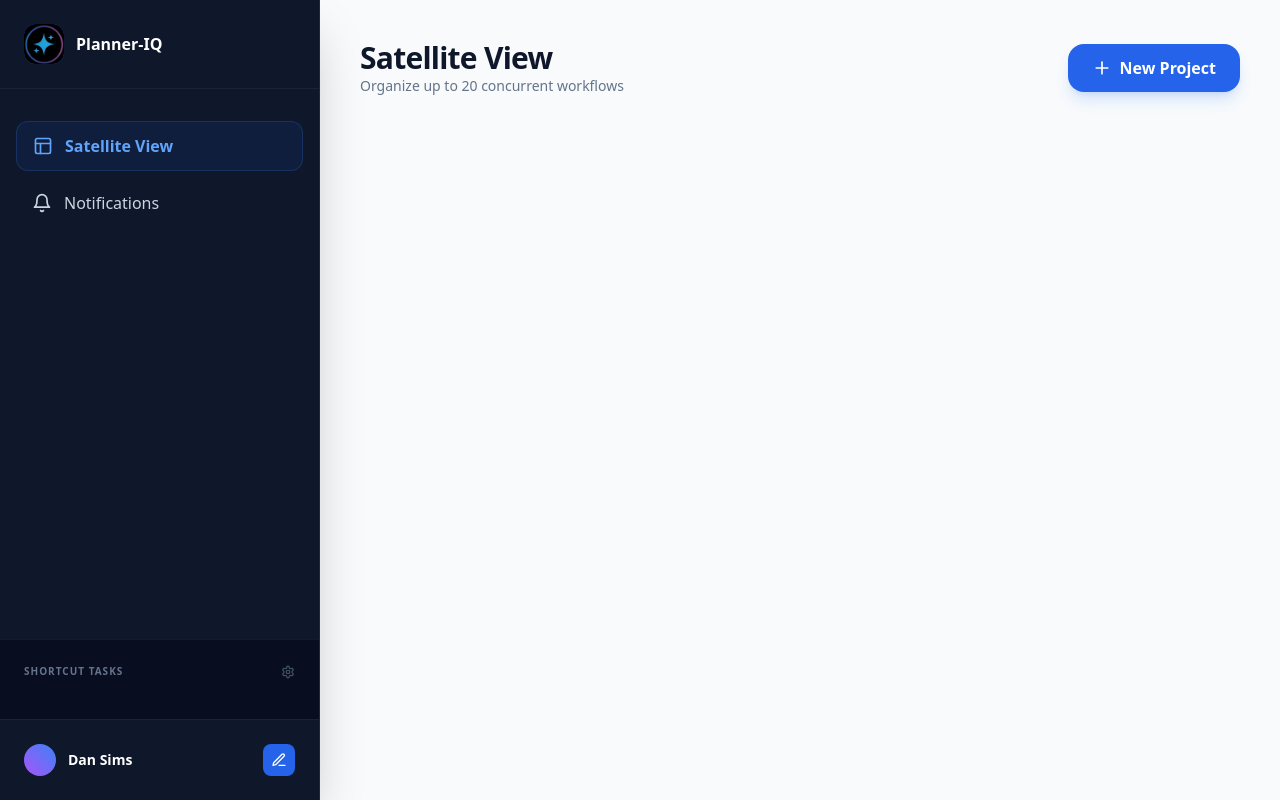
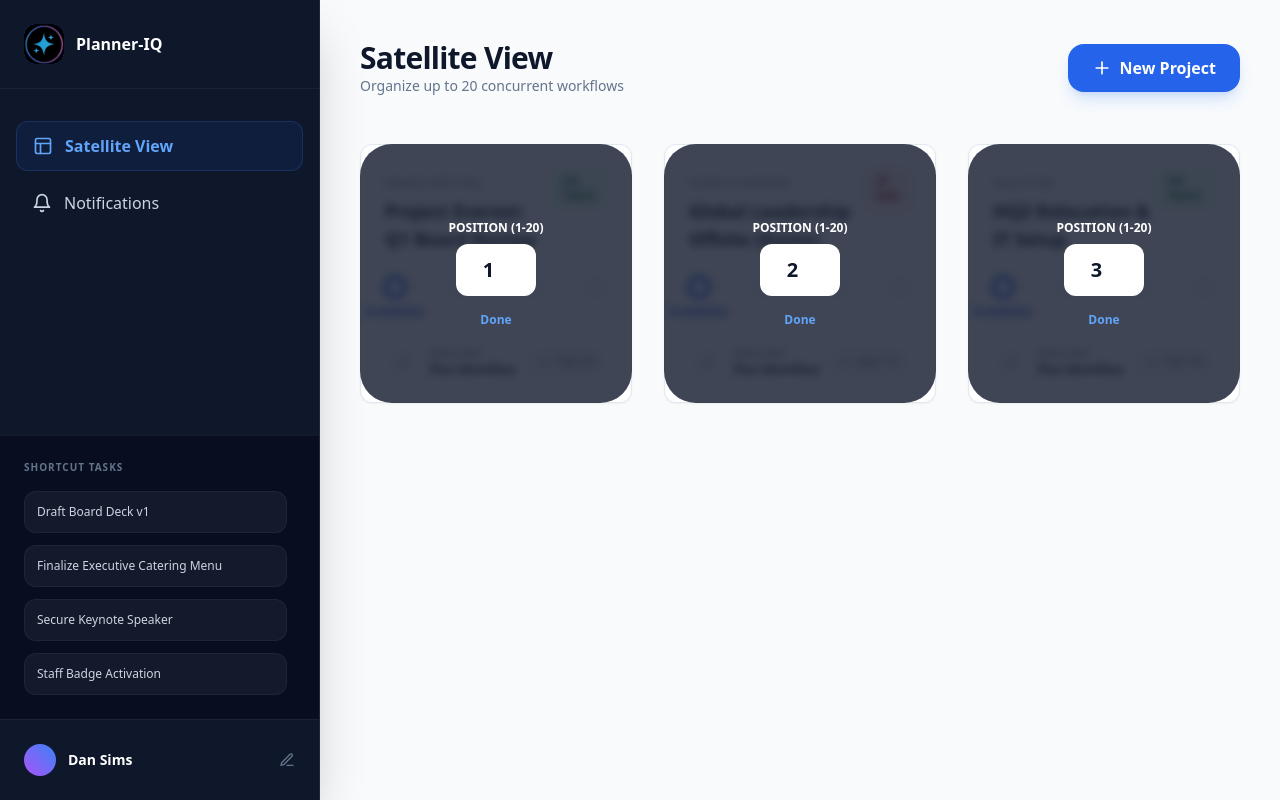
Before and after one commit to dansims2024-afk/Planner-IQ, a Next.js app: page / in a window 1280 px wide. Both pictures are taken after a click on the button 279 px from the left and 760 px from the top of the page. Built offline with nearby package versions, Linux system fonts and the light colour scheme.

Commit message:
Update Dashboard.jsx

```diff
--- a/src/components/Dashboard.jsx
+++ b/src/components/Dashboard.jsx
@@ -1,9 +1,65 @@
 "use client";
 
 import React, { useState, useEffect } from 'react';
-import { Layout, CheckCircle2, Plus, X, Clock, Settings, Search, Bell, Edit3, Link, ExternalLink } from 'lucide-react';
+import { Layout, CheckCircle2, Plus, X, Settings, Search, Bell, Edit3, Link, ExternalLink } from 'lucide-react';
 import Image from 'next/image';
 import ProjectCard from './ProjectCard';
+
+// --- ELITE ADMIN SAMPLES (HYDRATED WITH RESOURCE SLOTS) ---
+const ELITE_SAMPLES = [
+  {
+    id: 301,
+    title: "Project Everest: Q1 Board Review",
+    type: "Board Meeting",
+    status: "On Track",
+    deadline: "Feb 20",
+    lastUpdated: "Just now",
+    order: 1,
+    phases: [
+      { id: 1, name: "Preparation", tasks: [
+        { id: 3011, text: "Collate Dept. Executive Summaries", completed: true, resources: [{id: 1, type: 'file', value: 'CEO_Summary_V2.pdf'}] },
+        { id: 3012, text: "Audit Q4 Financial Statements", completed: true, resources: [{id: 2, type: 'link', value: 'https://finance.portal/q4'}] },
+        { id: 3013, text: "Draft Board Deck v1", completed: false, resources: [] }
+      ]},
+      { id: 2, name: "Logistics", tasks: [
+        { id: 3014, text: "Confirm Director Travel & Hotel", completed: true, resources: [{id: 3, type: 'file', value: 'Travel_Manifest.xlsx'}] },
+        { id: 3015, text: "Finalize Executive Catering Menu", completed: false, resources: [] }
+      ]}
+    ]
+  },
+  {
+    id: 302,
+    title: "Global Leadership Offsite (Kyoto)",
+    type: "Event Planning",
+    status: "At Risk",
+    deadline: "Mar 15",
+    lastUpdated: "Yesterday",
+    order: 2,
+    phases: [
+      { id: 1, name: "Strategic Planning", tasks: [
+        { id: 3021, text: "Venue Site Selection & RFP", completed: true, resources: [{id: 4, type: 'link', value: 'https://kyoto-conventions.jp/rfp'}] },
+        { id: 3022, text: "Define Key Learning Objectives", completed: true, resources: [] },
+        { id: 3023, text: "Secure Keynote Speaker", completed: false, resources: [] }
+      ]}
+    ]
+  },
+  {
+    id: 303,
+    title: "HQ2 Relocation & IT Setup",
+    type: "Facilities",
+    status: "On Track",
+    deadline: "Feb 18",
+    lastUpdated: "2 mins ago",
+    order: 3,
+    phases: [
+      { id: 1, name: "Planning", tasks: [{ id: 3031, text: "Floor Plan Approval", completed: true, resources: [{id: 5, type: 'file', value: 'Blueprints_Final.dwg'}] }] },
+      { id: 4, name: "Launch", tasks: [
+        { id: 3034, text: "Network Stress Test", completed: true, resources: [] },
+        { id: 3035, text: "Staff Badge Activation", completed: false, resources: [] }
+      ]}
+    ]
+  }
+];
 
 export default function Dashboard() {
   const [projects, setProjects] = useState([]);
@@ -14,8 +70,11 @@ export default function Dashboard() {
 
   useEffect(() => {
     const saved = localStorage.getItem('planner_iq_projects');
-    if (saved) {
-      // Sort projects by their 'order' property before setting state
+    // If the data is empty or missing the new 'resources' structure, reload samples
+    if (!saved || !saved.includes('resources')) {
+      localStorage.setItem('planner_iq_projects', JSON.stringify(ELITE_SAMPLES));
+      setProjects(ELITE_SAMPLES);
+    } else {
       const sorted = JSON.parse(saved).sort((a, b) => (a.order || 0) - (b.order || 0));
       setProjects(sorted);
     }
@@ -44,32 +103,25 @@ export default function Dashboard() {
            <div className="flex items-center gap-3 px-4 py-3 rounded-xl hover:bg-white/5 transition-all cursor-pointer"><Bell size={20}/> Notifications</div>
         </nav>
 
-        {/* --- NEW: OUTLOOK-STYLE SHORTCUT TASK LIST --- */}
+        {/* --- OUTLOOK-STYLE SHORTCUT TASK LIST --- */}
         <div className="mt-auto p-6 border-t border-white/5 bg-slate-950/50">
           <div className="flex items-center justify-between mb-4">
             <h3 className="text-[10px] font-bold uppercase tracking-widest text-slate-500">Shortcut Tasks</h3>
-            <Settings size={14} className="text-slate-600 hover:text-white cursor-pointer"/>
           </div>
-          <div className="space-y-3 max-h-64 overflow-y-auto pr-2 custom-scrollbar">
+          <div className="space-y-3 max-h-64 overflow-y-auto pr-2">
             {projects.flatMap(p => p.phases.flatMap(ph => ph.tasks.filter(t => !t.completed).slice(0,1))).map(task => (
-              <div key={task.id} className="group flex items-start gap-3 p-3 rounded-xl bg-white/5 border border-white/5 hover:border-blue-500/50 transition-all">
-                <div className="w-4 h-4 rounded border border-slate-700 mt-0.5" />
-                <div className="flex-1 overflow-hidden">
-                  <p className="text-xs font-medium text-slate-300 truncate">{task.text}</p>
-                  <Link href={`/project/${projects.find(p => p.phases.some(ph => ph.tasks.includes(task)))?.id}`} className="text-[9px] text-blue-500 flex items-center gap-1 mt-1 opacity-0 group-hover:opacity-100 transition-opacity">
-                    Jump to Task <ExternalLink size={8}/>
-                  </Link>
-                </div>
+              <div key={task.id} className="group p-3 rounded-xl bg-white/5 border border-white/5 hover:border-blue-500/50 transition-all">
+                <p className="text-xs font-medium text-slate-300 truncate">{task.text}</p>
               </div>
             ))}
           </div>
         </div>
 
-        <div className="p-4 border-t border-white/5 bg-slate-900">
-          <div className="flex items-center gap-3 p-2 rounded-xl hover:bg-white/5 transition-colors">
+        <div className="p-4 border-t border-white/5">
+          <div className="flex items-center gap-3 p-2">
             <div className="w-8 h-8 rounded-full bg-gradient-to-tr from-purple-500 to-blue-500" />
             <div className="flex-1 text-sm font-semibold text-white">Dan Sims</div>
-            <button onClick={() => setIsEditMode(!isEditMode)} className={`p-2 rounded-lg transition-colors ${isEditMode ? 'bg-blue-600 text-white' : 'text-slate-500 hover:bg-white/5'}`}>
+            <button onClick={() => setIsEditMode(!isEditMode)} className="text-slate-500 hover:text-white transition-colors">
               <Edit3 size={16}/>
             </button>
           </div>
@@ -90,16 +142,15 @@ export default function Dashboard() {
             <div key={p.id} className="relative group">
               <ProjectCard project={p} />
               {isEditMode && (
-                <div className="absolute inset-0 bg-slate-900/80 backdrop-blur-sm rounded-[2rem] z-30 flex flex-col items-center justify-center p-6 animate-in fade-in">
-                  <label className="text-white text-xs font-bold mb-2 uppercase">Position (1-20)</label>
+                <div className="absolute inset-0 bg-slate-900/80 backdrop-blur-sm rounded-[2rem] z-30 flex flex-col items-center justify-center p-6">
+                  <label className="text-white text-xs font-bold mb-2">POSITION (1-20)</label>
                   <input
                     type="number"
-                    min="1" max="20"
                     value={p.order || index + 1}
                     onChange={(e) => updateProjectOrder(p.id, e.target.value)}
                     className="w-20 p-3 bg-white rounded-xl text-center font-bold text-xl outline-none"
                   />
-                  <p className="text-slate-400 text-[10px] mt-4 text-center">Enter a number to reorder this project on the board</p>
+                  <button onClick={()=>setIsEditMode(false)} className="mt-4 text-xs font-bold text-blue-400">Done</button>
                 </div>
               )}
             </div>
```
